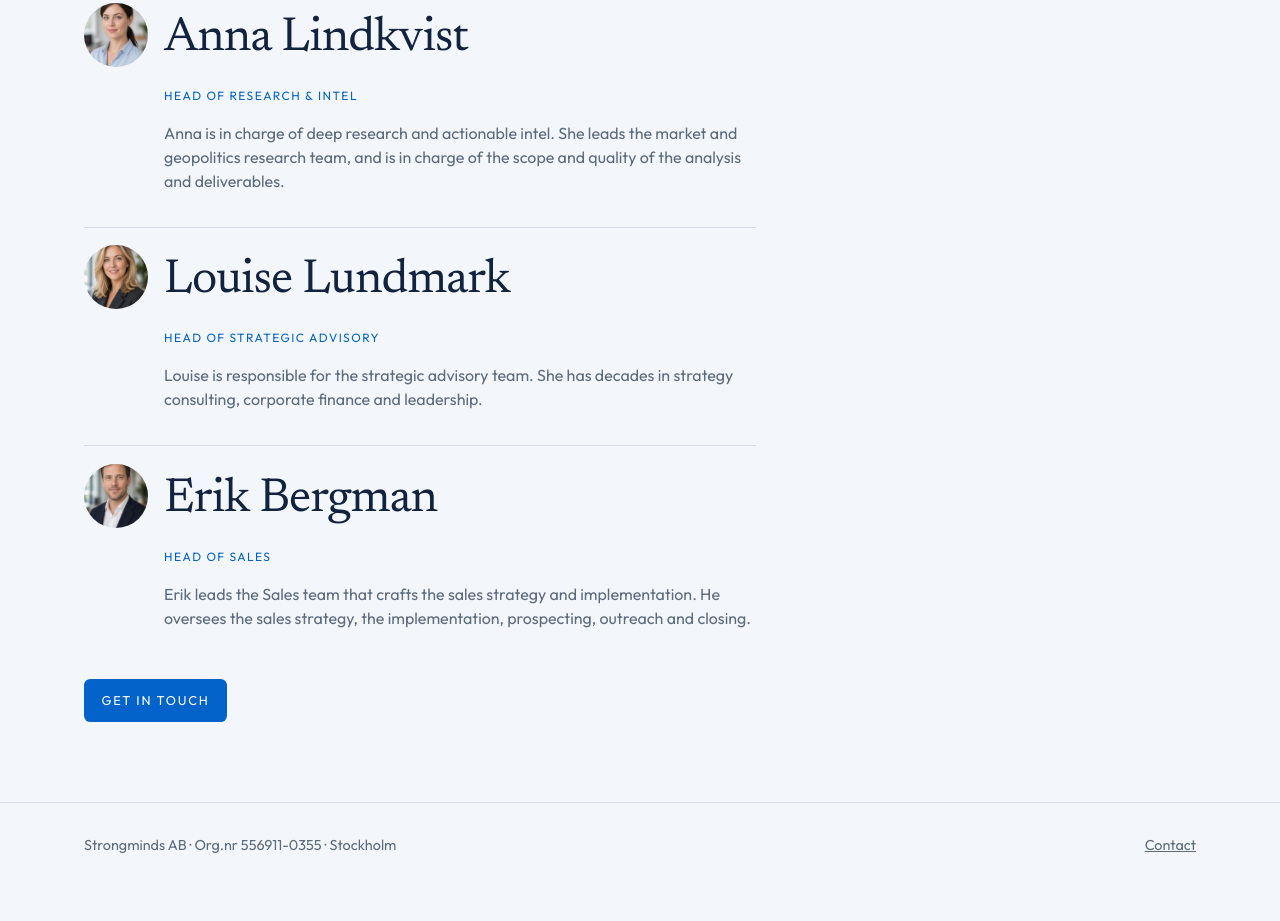
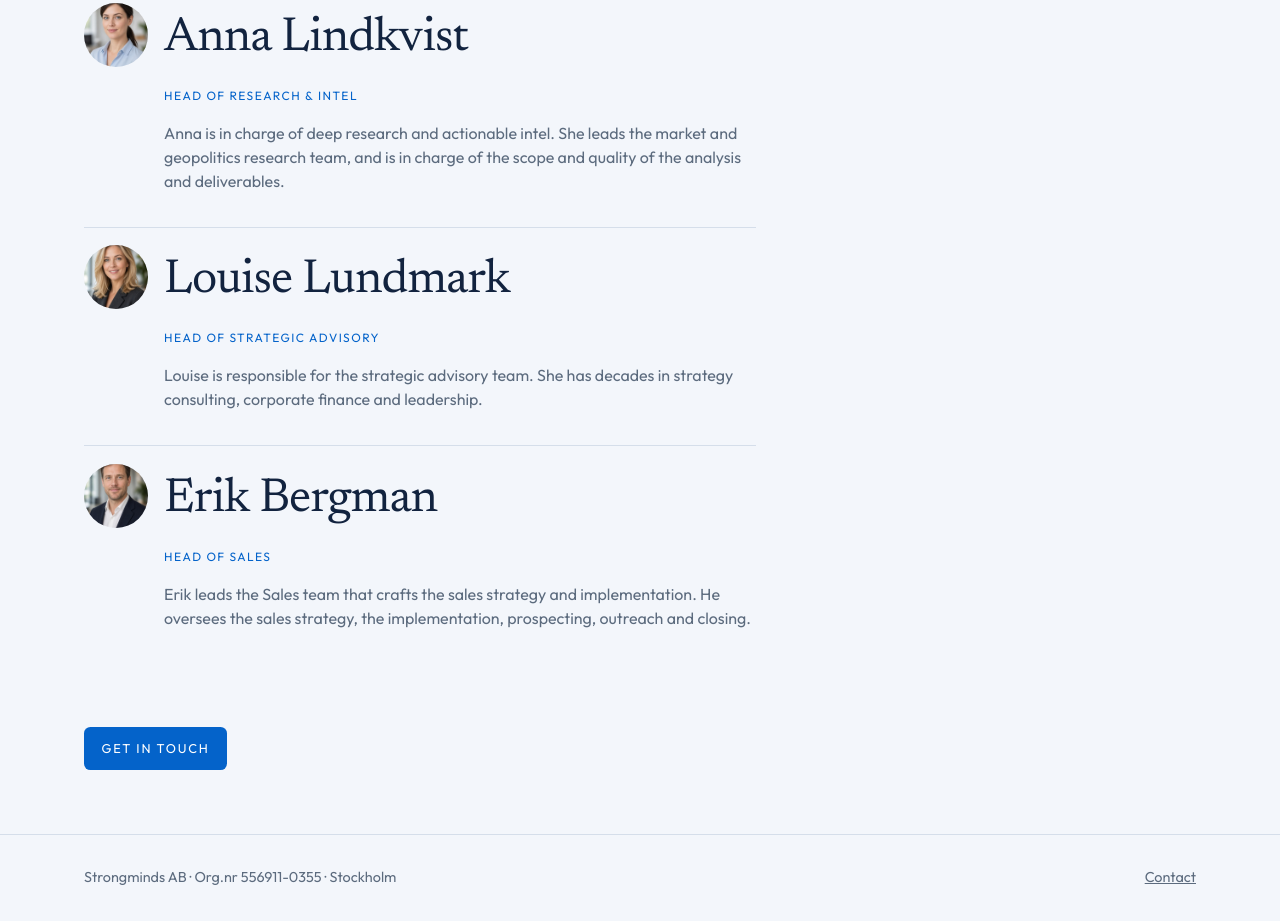
Before and after one commit to FiredragonSE/strongminds-site, a plain HTML site: page about.html in a window 1280 px wide. Shown: the part 1187-2108 px from the top of the page. Before the commit the page ends 2076 px from the top, so only its background shows below. Drawn offline with Linux system fonts and the light colour scheme.

Commit message:
Put the same Get in touch button at the bottom of every page

```diff
--- a/about.html
+++ b/about.html
@@ -28,8 +28,9 @@
 <li><img class="avatar" src="images/louise.jpg" alt=""><div><h2>Louise Lundmark</h2><p class="role">Head of Strategic Advisory</p><p class="muted">Louise is responsible for the strategic advisory team. She has decades in strategy consulting, corporate finance and leadership.</p></div></li>
 <li><img class="avatar" src="images/erik.jpg" alt=""><div><h2>Erik Bergman</h2><p class="role">Head of Sales</p><p class="muted">Erik leads the Sales team that crafts the sales strategy and implementation. He oversees the sales strategy, the implementation, prospecting, outreach and closing.</p></div></li>
 </ul>
-<p><a class="btn" href="contact.html">Get in touch</a></p>
 </div></section>
+<section class="cta"><div class="wrap"><a class="btn" href="contact.html">Get in touch</a></div></section>
+
 <footer><div class="wrap foot"><div>Strongminds AB · Org.nr 556911-0355 · Stockholm</div>
 <div><a href="contact.html">Contact</a></div></div></footer>
 </body></html>
--- a/styles.css
+++ b/styles.css
@@ -17,6 +17,7 @@ nav a { text-decoration:none; }
 nav a:hover { color:var(--accent); }
 .btn { display:inline-block; background:var(--accent); color:#fff; text-decoration:none; border:0; border-radius:.4rem; padding:.75rem 1.1rem; font:inherit; font-size:.8rem; letter-spacing:.14em; text-transform:uppercase; cursor:pointer; }
 .btn:hover { background:#0354a8; }
+.cta { padding:0 0 4rem; }
 .menu { display:none; }
 .hero { position:relative; min-height:52vh; color:#fff; overflow:hidden; }
 .hero img { position:absolute; inset:0; width:100%; height:100%; object-fit:cover; }
```
Also changed, not shown: global-growth.html (+2 -1 lines), index.html (+2 -0 lines), intel-insights.html (+2 -1 lines), strategic-advisory.html (+2 -1 lines).
